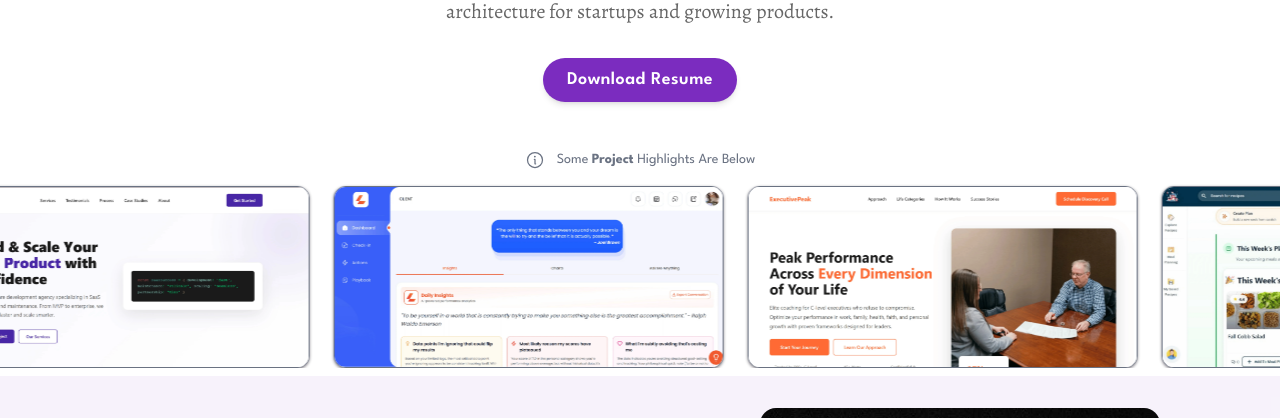
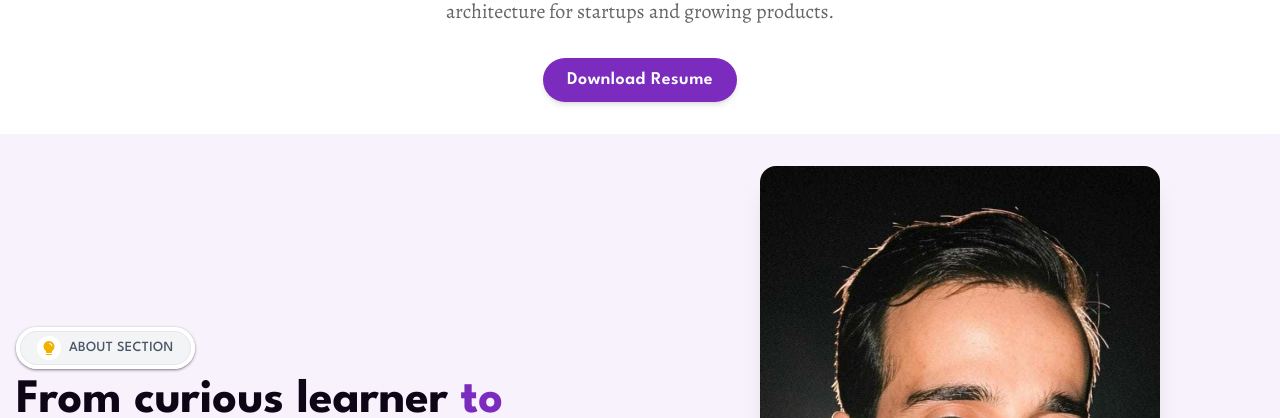
Before and after one commit to salmanakhtar57/Portfolio-Site, a Next.js app: page / in a window 1280 px wide. Shown: the part 620-1038 px from the top of the page. Built offline with nearby package versions, Linux system fonts and the light colour scheme; no server answers.

Commit message:
Remove infinite scroll project highlights section from hero

```diff
--- a/components/sections/HeroSection.tsx
+++ b/components/sections/HeroSection.tsx
@@ -7,7 +7,6 @@ import SubHeadingContainer from "../ui/SubHeadingContainer";
 import Heading from "../ui/Heading";
 import aboutData from "@/config/user-data/about";
 import { forwardRef, Ref } from "react";
-import InfiniteScrollProjects from "./InfiniteScrollProjects";
 import { highlightText } from "@/helpers/text-helper";
 import { Reveal, Stagger, StaggerItem, TextReveal } from "../motion/Reveal";
 
@@ -16,7 +15,6 @@ const HeroSection = forwardRef<HTMLElement, { portfolioForJob: boolean }>(
     const { showCurtain, topText, highlightsFromTopText, hero } = aboutData;
 
     return (
-      <>
       <section className="relative pt-20 md:pt-16" id="home" ref={ref}>
         {showCurtain && (
           <>
@@ -140,8 +138,6 @@ const HeroSection = forwardRef<HTMLElement, { portfolioForJob: boolean }>(
           </div>
         </div>
       </section>
-        <InfiniteScrollProjects />
-      </>
     );
   },
 );
--- a/components/sections/InfiniteScrollProjects.tsx
+++ /dev/null
@@ -1,37 +0,0 @@
-import Image from "next/image";
-import { Info } from "phosphor-react";
-
-const InfiniteScrollProjects = () => {
-  return (
-    <section className=" overflow-hidden">
-      <div className="flex justify-center my-4 items-center gap-3 text-gray-500 text-sm">
-        <Info size={20} />
-        <span>
-          Some <span className="font-bold">Project</span> Highlights Are Below
-        </span>
-      </div>
-      <div className="container mx-auto px-4">
-        <div className="relative w-full">
-          <div className="flex w-max gap-6 animate-infinite-scroll hover:[animation-play-state:paused]">
-            {[1, 2, 3, 4, 5, 1, 2, 3, 4, 5].map((id, index) => (
-              <div
-                key={index}
-                className="group relative w-[280px] md:min-w-[390px] shrink-0 overflow-hidden rounded-xl border border-gray-500 bg-white shadow-sm"
-              >
-                <div className="relative h-[130px] md:h-[180px] w-full bg-gray-100">
-                  <Image
-                    src={`/projects/${id}.webp`}
-                    alt={`Miss kniz - Project ${id}`}
-                    fill
-                    className="object-cover group-hover:scale-105 transition-transform duration-500"
-                  />
-                </div>
-              </div>
-            ))}
-          </div>
-        </div>
-      </div>
-    </section>
-  );
-};
-export default InfiniteScrollProjects;
```
Lines whose indentation alone changed are shown as unchanged.
